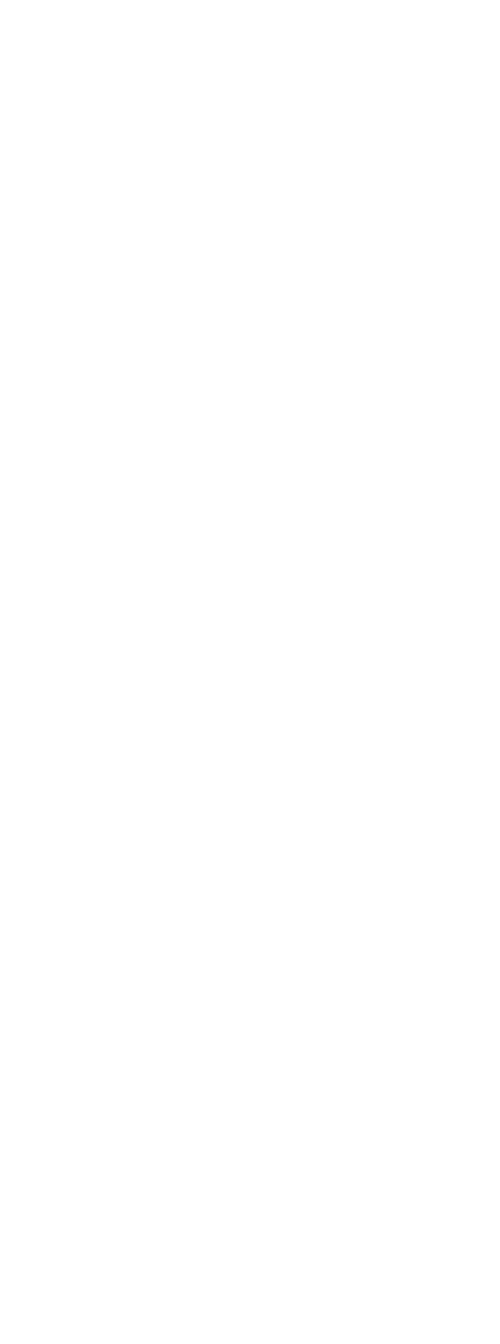
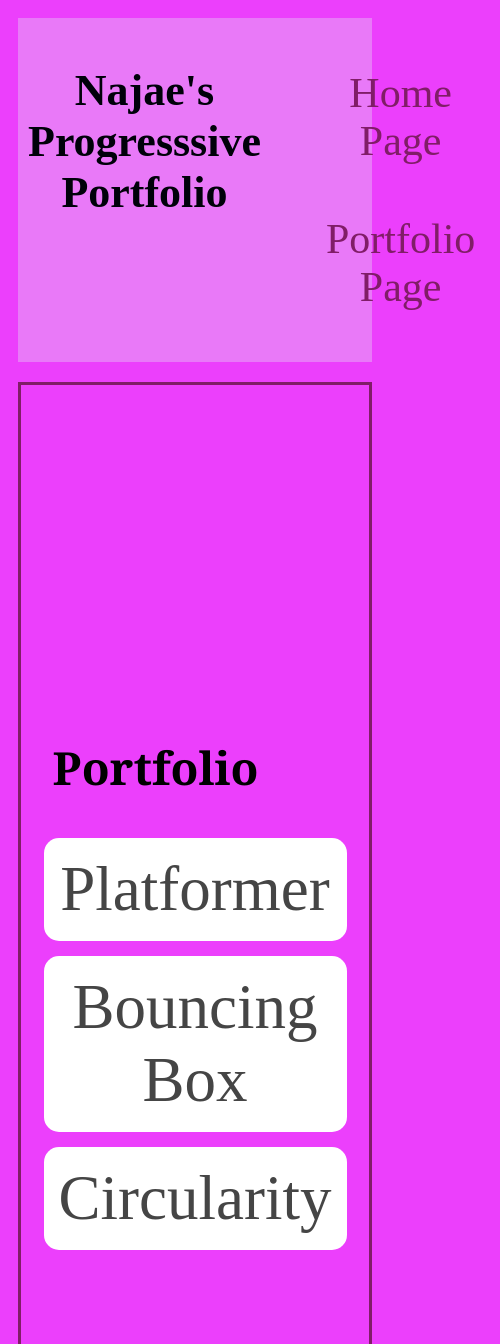
Before and after one commit to najaewatson/najaewatson.github.io, a plain HTML site: page portfolio.html in a window 390 px wide. Shown: the top 1344 px of the page, 500 px wide, since content can reach past the window. Before the commit the page ends 844 px from the top, so only its background shows below. Drawn offline with Linux system fonts and the light colour scheme.

Commit message:
add portfolio.html file

```diff
--- a/portfolio.html
+++ b/portfolio.html
@@ -0,0 +1,32 @@
+<!DOCTYPE html>
+<html>
+  <head>
+    <title>Najae's Portfolio</title>
+    <link rel="stylesheet" href="style.css" />
+  </head>
+  <body>
+    <div id="all-contents">
+      <nav>
+        <h1>Najae's Progresssive Portfolio</h1>
+        <ul id="nav-ul">
+          <li class="nav-li">
+            <a class="nav-a" href="index.html"> Home Page </a>
+          </li>
+          <li class="nav-li">
+            <a class="nav-a" href="portfolio.html"> Portfolio Page</a>
+          </li>
+        </ul>
+      </nav>
+      <main>
+        <div class="content">
+          <h1>Portfolio</h1>
+          <ul id="portfolio">
+            <li><a href="projects/platformer/">Platformer </a></li>
+            <li><a href="projects/bouncing-box/">Bouncing Box</a></li>
+            <li><a href="projects/circularity/">Circularity</a></li>
+          </ul>
+        </div>
+      </main>
+    </div>
+  </body>
+</html>
--- a/style.css
+++ b/style.css
@@ -10,38 +10,40 @@ body {
 }
 
 /* navigation menu */
-nav { border-radius: 75%;
+nav {
+    text-align: center;
     background: rgb(233, 121, 248);
    margin: 0 auto; margin-bottom: 20px;
     display: flex;
-    padding: 15px;
+    padding: 10px;
 }
-h1 {text-align:center
+h1 {
     display: flex;
-    align-items: center;
+    text-align: center;
     color: hsl(60, 174, 240);
-    flex: 1;
+    flex: 2;
     margin: 2;
+
 }
-#nav-ul {
+#nav-ul {border-radius: 25;
     list-style-image: none;
 }
 .nav-li { border-radius: 25;
     display: inline-block;
-    padding: 0 15px;
+    padding: 25px;
 }
-a { font-weight:15;
+a { font-weight:25;
     text-decoration: none;
     color: #801d67;
 }
 
 /* main container area beneath menu */
-main {
-    background: rgba(212, 81, 230, 0.623);
-    display: flex;
+main {border-style: solid;
+color: #801d67;
+    display:flex
 }
 .sidebar {
-    margin-right: 25px;
+    margin-right: 15px;
     padding: 15px;
 }
 .sidebar-img {
@@ -54,9 +56,86 @@ main {
 
 /* portfolio styles */
 #interests {
-    border: 25px rgba(155, 6, 130, 0.822) ridge;
+    border: 25px rgba(233, 61, 201, 0.822) ridge;
     padding: 20px;
 }
-h2, h3 {
+h2, h3 { text-align: left;
     margin: 0px;
 }
+ /* portfolio styles */
+ .content h1 {font-size: 190%;
+    text-align: center;
+    font-family: Cambria, Cochin, Georgia, Times, 'Times New Roman', serif;
+    padding: 3%;
+    color: #000000;
+}
+
+#portfolio {text-align: center;
+    list-style-type: none;
+    padding-left: 0;
+}
+
+#portfolio li {
+    background: #fff;
+    padding: 10px;
+    border-radius: 10px;
+    margin-bottom: 10px;
+}
+
+#portfolio li:hover {
+    background: #eee;
+}
+
+#portfolio a {
+    text-decoration: none;
+    color: #454545;
+}
+   /* responsive web design */
+   @media screen and (min-width: 120px) and (max-width: 1080px) {
+    main {
+      height: 100ch;
+      zoom: 1.5;
+      display: grid;
+    }
+
+    h1 {
+      font-size: 44px;
+    }
+
+    h2 {
+      font-size: 42px;
+    }
+
+    h3 {
+      font-size: 36px;
+    }
+
+    #all-contents {
+      height: 100ch;
+      margin: none;
+    }
+
+    a {
+      font-size: 42px;
+    }
+
+    .sidebar {
+      margin-right: 0px;
+      justify-content: center;
+      align-items: center;
+    }
+
+    .sidebar-img {
+      width: 100%;
+    }
+
+    p,
+    li {
+      font-size: 24px;
+    }
+
+    .content {
+      align-content: center;
+      justify-content: center;
+    }
+}
```
Also changed, not shown: index.html (+8 -7 lines).
